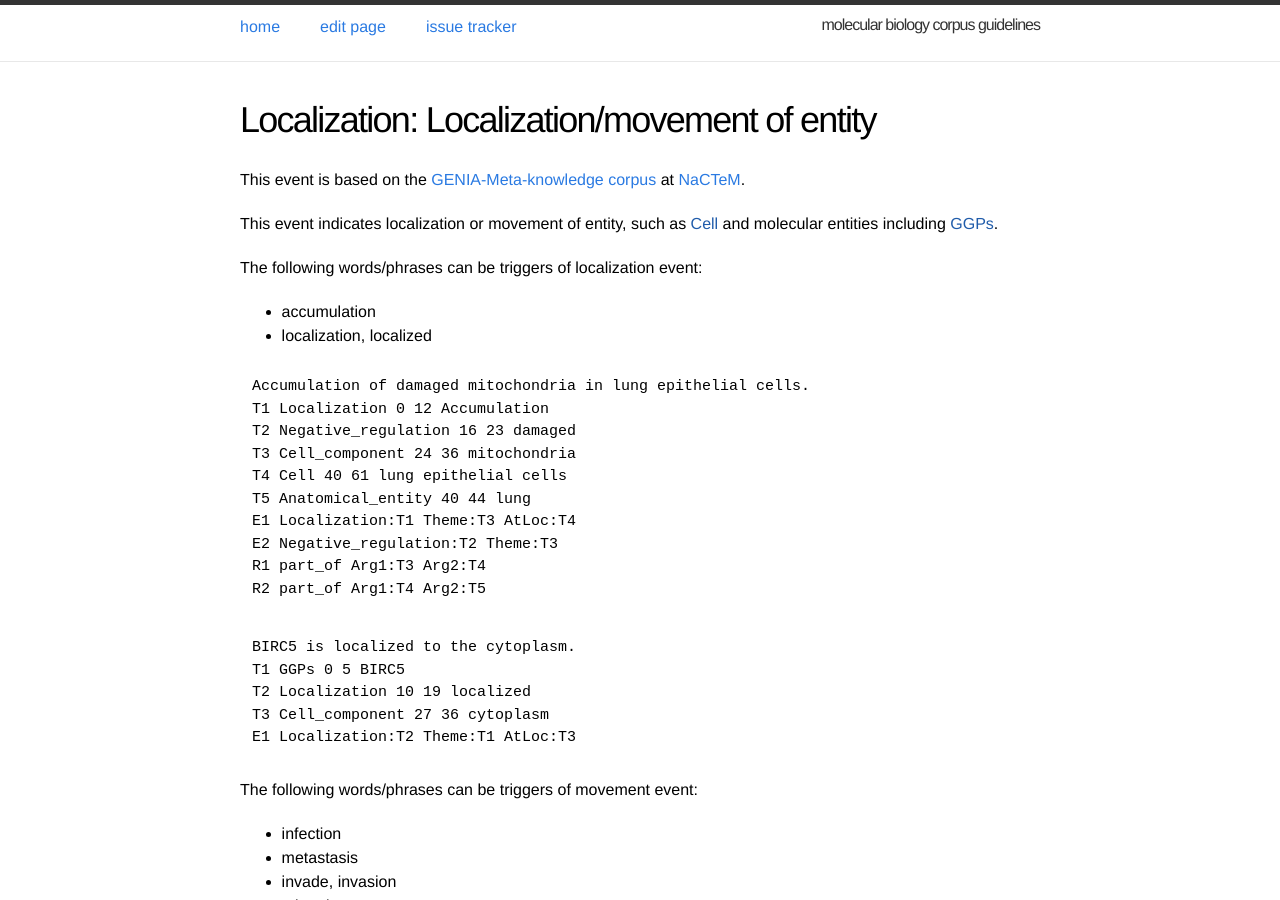
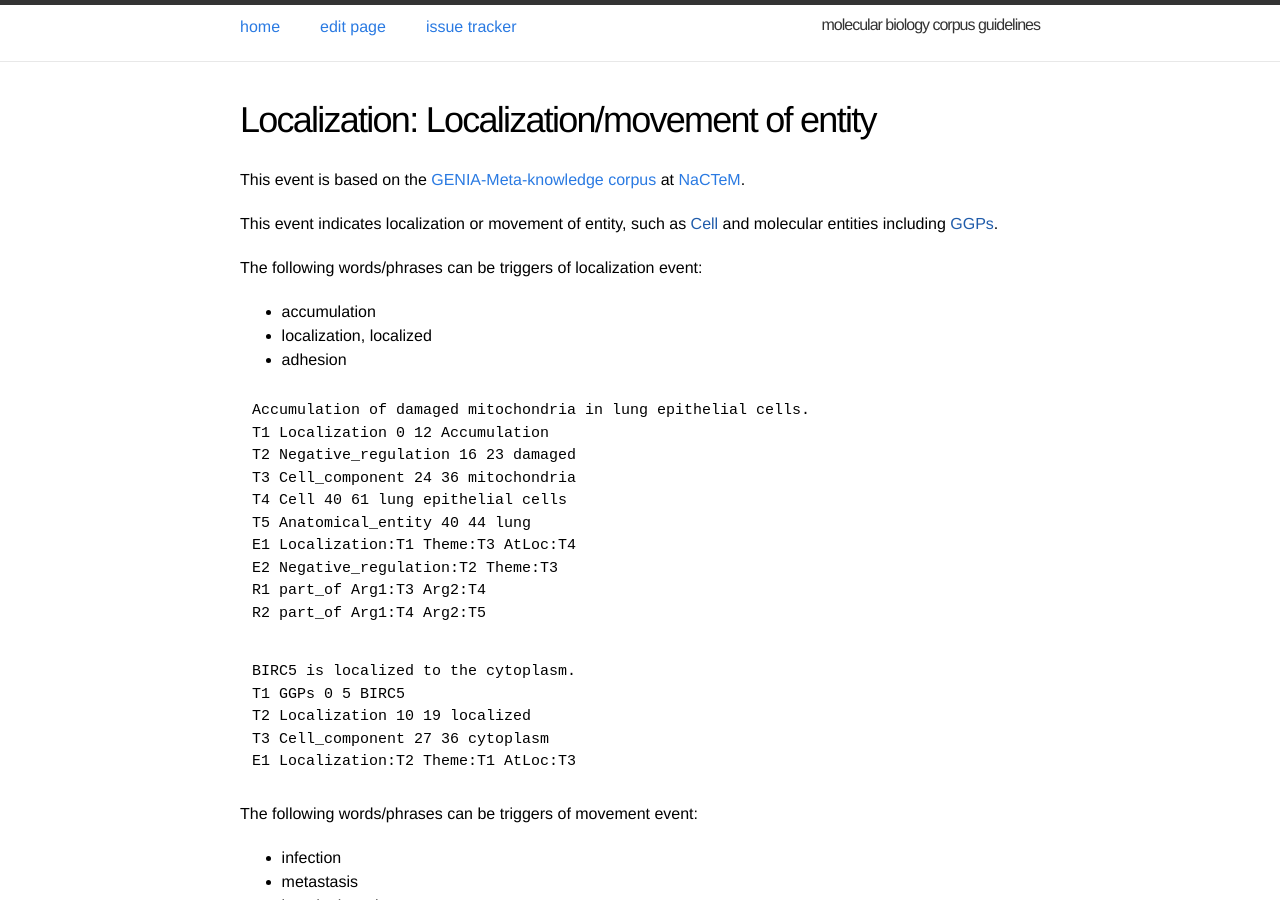
Before and after one commit to ezcatdb/molbiol_lung_corpus-guidelines, a Jekyll site: the page built from _event/Localization.md, in a window 1280 px wide and 900 px high. Built offline with Jekyll 4.4.1, drawn with Linux system fonts in a browser that asks for light colours.

Commit message:
additional trigger included in _event/Localization.md

```diff
--- a/_event/Localization.md
+++ b/_event/Localization.md
@@ -14,6 +14,7 @@ The following words/phrases can be triggers of localization event:
 
 - accumulation
 - localization, localized
+- adhesion
 
 ~~~ ann
 Accumulation of damaged mitochondria in lung epithelial cells.
```
